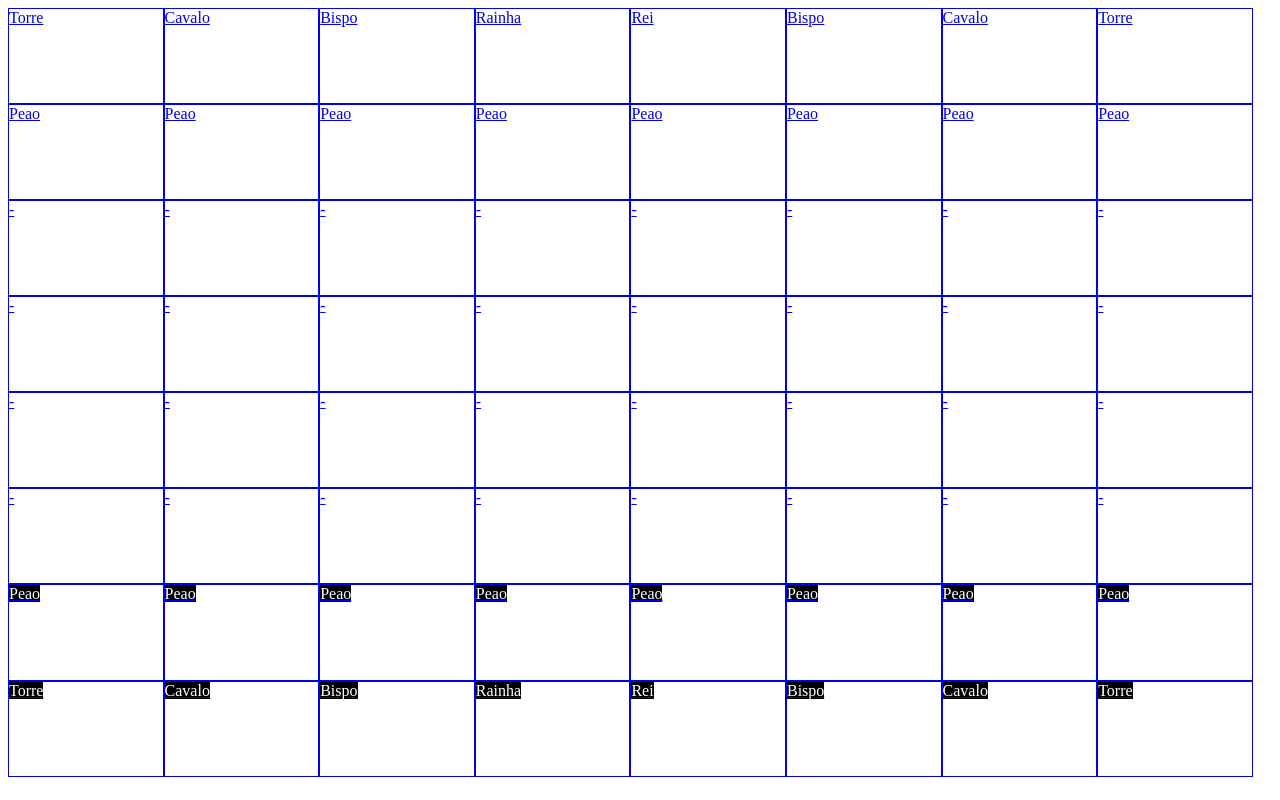
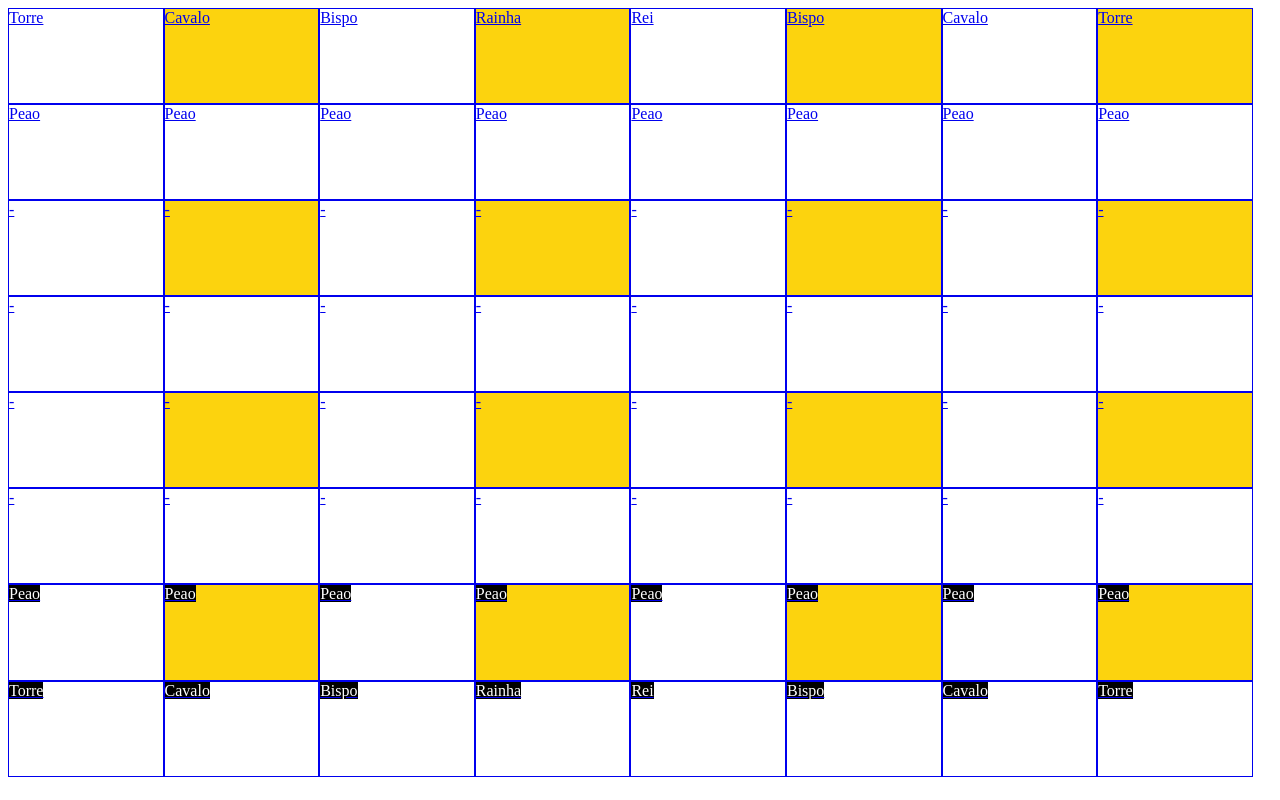
Before and after one commit to mateusfreira/jsDojo, a website: page www/visual.html in a window 1280 px wide. Drawn offline with Linux system fonts and the light colour scheme.

Commit message:
Ajuste Layout

```diff
--- a/www/visual.html
+++ b/www/visual.html
@@ -12,6 +12,9 @@
 			.preta{
 				background-color: black;
 				color: #ffffff;
+			}
+			.linha:nth-child(2n) .casa:nth-child(2n){
+				background-color: #FCD30E;
 			}
 			.casa{
 				width: 12%;
```
